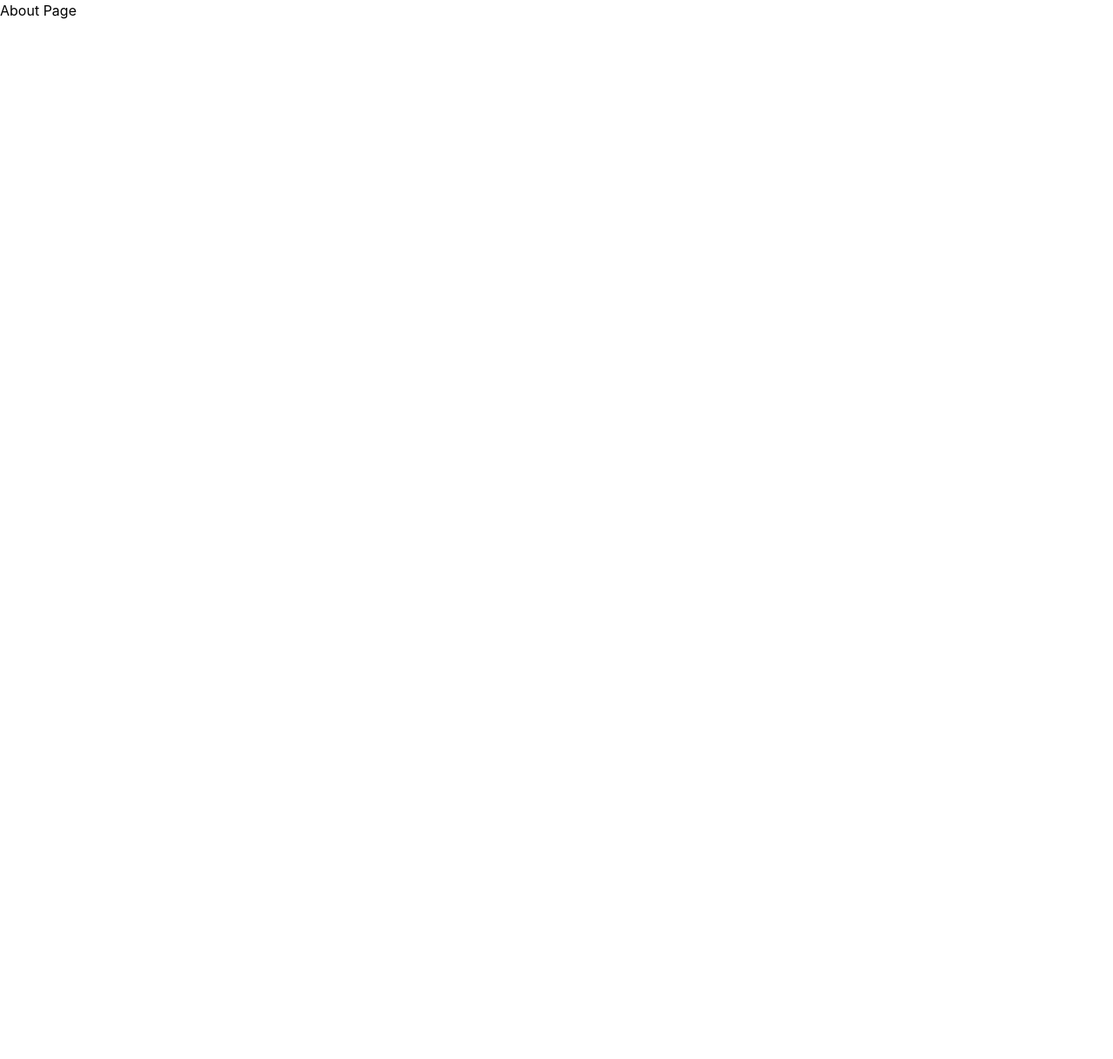
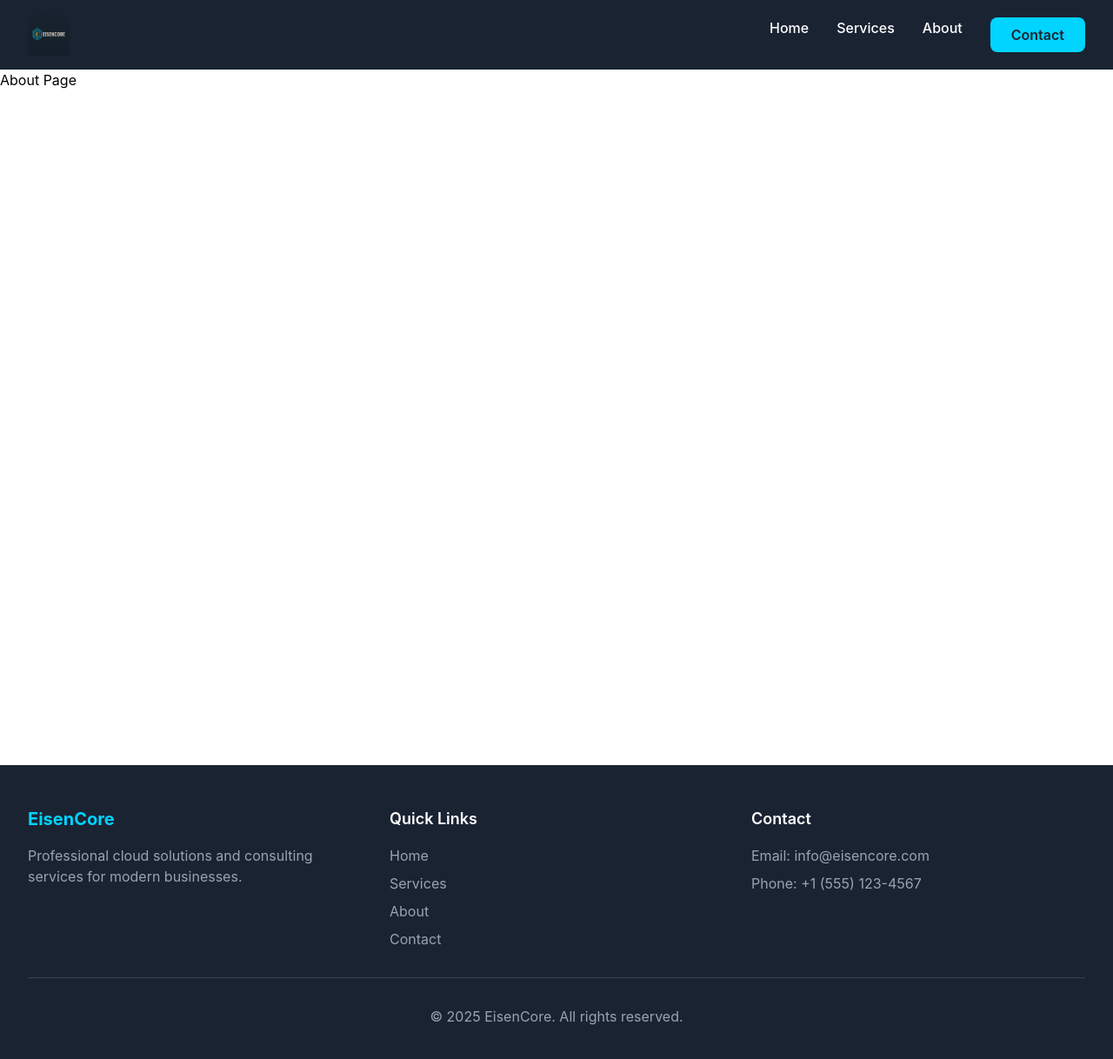
Before and after one commit to ozgekuzhan/EisenCore, a React (Vite) app: page /about in a window 1280 px wide. Shown: the top 1218 px of the page at 87% size. Before the commit the page ends 800 px from the top, so only its background shows below. Built offline with nearby package versions, Linux system fonts and the light colour scheme.

Commit message:
Add Navbar, Footer and Layout components

```diff
--- a/src/App.tsx
+++ b/src/App.tsx
@@ -1,4 +1,5 @@
 import { BrowserRouter as Router, Routes, Route } from 'react-router-dom'
+import Layout from './components/Layout'
 import Home from './pages/Home'
 import Services from './pages/Services'
 import About from './pages/About'
@@ -7,12 +8,14 @@ import Contact from './pages/Contact'
 function App() {
   return (
     <Router>
+      <Layout>
         <Routes>
           <Route path="/" element={<Home />} />
           <Route path="/services" element={<Services />} />
           <Route path="/about" element={<About />} />
           <Route path="/contact" element={<Contact />} />
         </Routes>
+      </Layout>
     </Router>
   )
 }
--- /dev/null
+++ b/src/components/Footer.tsx
@@ -0,0 +1,64 @@
+import { Link } from 'react-router-dom'
+
+const Footer = () => {
+  const currentYear = new Date().getFullYear()
+
+  return (
+    <footer className="bg-dark text-white">
+      <div className="max-w-7xl mx-auto px-4 sm:px-6 lg:px-8 py-12">
+        <div className="grid grid-cols-1 md:grid-cols-3 gap-8">
+          {/* Company Info */}
+          <div>
+            <h3 className="text-xl font-bold text-primary mb-4">EisenCore</h3>
+            <p className="text-gray-400">
+              Professional cloud solutions and consulting services for modern businesses.
+            </p>
+          </div>
+
+          {/* Quick Links */}
+          <div>
+            <h4 className="text-lg font-semibold mb-4">Quick Links</h4>
+            <ul className="space-y-2">
+              <li>
+                <Link to="/" className="text-gray-400 hover:text-primary transition-colors">
+                  Home
+                </Link>
+              </li>
+              <li>
+                <Link to="/services" className="text-gray-400 hover:text-primary transition-colors">
+                  Services
+                </Link>
+              </li>
+              <li>
+                <Link to="/about" className="text-gray-400 hover:text-primary transition-colors">
+                  About
+                </Link>
+              </li>
+              <li>
+                <Link to="/contact" className="text-gray-400 hover:text-primary transition-colors">
+                  Contact
+                </Link>
+              </li>
+            </ul>
+          </div>
+
+          {/* Contact Info */}
+          <div>
+            <h4 className="text-lg font-semibold mb-4">Contact</h4>
+            <ul className="space-y-2 text-gray-400">
+              <li>Email: info@eisencore.com</li>
+              <li>Phone: +1 (555) 123-4567</li>
+            </ul>
+          </div>
+        </div>
+
+        {/* Bottom Bar */}
+        <div className="border-t border-gray-700 mt-8 pt-8 text-center text-gray-400">
+          <p>&copy; {currentYear} EisenCore. All rights reserved.</p>
+        </div>
+      </div>
+    </footer>
+  )
+}
+
+export default Footer
--- /dev/null
+++ b/src/components/Layout.tsx
@@ -0,0 +1,21 @@
+import { ReactNode } from 'react'
+import Navbar from './Navbar'
+import Footer from './Footer'
+
+interface LayoutProps {
+  children: ReactNode
+}
+
+const Layout = ({ children }: LayoutProps) => {
+  return (
+    <div className="flex flex-col min-h-screen">
+      <Navbar />
+      <main className="flex-grow">
+        {children}
+      </main>
+      <Footer />
+    </div>
+  )
+}
+
+export default Layout
--- /dev/null
+++ b/src/components/Navbar.tsx
@@ -0,0 +1,56 @@
+import { Link } from 'react-router-dom'
+import logo from '../assets/Logo.png'
+
+const Navbar = () => {
+  return (
+    <nav className="bg-dark shadow-lg">
+      <div className="max-w-7xl mx-auto px-4 sm:px-6 lg:px-8">
+        <div className="flex justify-between items-center h-20">
+          {/* Logo */}
+          <Link to="/" className="flex items-center">
+            <img src={logo} alt="EisenCore" className="h-12" />
+          </Link>
+
+          {/* Navigation Links */}
+          <div className="hidden md:flex space-x-8">
+            <Link
+              to="/"
+              className="text-white hover:text-primary transition-colors duration-200 font-medium"
+            >
+              Home
+            </Link>
+            <Link
+              to="/services"
+              className="text-white hover:text-primary transition-colors duration-200 font-medium"
+            >
+              Services
+            </Link>
+            <Link
+              to="/about"
+              className="text-white hover:text-primary transition-colors duration-200 font-medium"
+            >
+              About
+            </Link>
+            <Link
+              to="/contact"
+              className="bg-primary hover:bg-primary-dark text-dark px-6 py-2 rounded-lg transition-colors duration-200 font-semibold"
+            >
+              Contact
+            </Link>
+          </div>
+
+          {/* Mobile menu button */}
+          <div className="md:hidden">
+            <button className="text-white hover:text-primary">
+              <svg className="h-6 w-6" fill="none" viewBox="0 0 24 24" stroke="currentColor">
+                <path strokeLinecap="round" strokeLinejoin="round" strokeWidth={2} d="M4 6h16M4 12h16M4 18h16" />
+              </svg>
+            </button>
+          </div>
+        </div>
+      </div>
+    </nav>
+  )
+}
+
+export default Navbar
```
Lines whose indentation alone changed are shown as unchanged.
